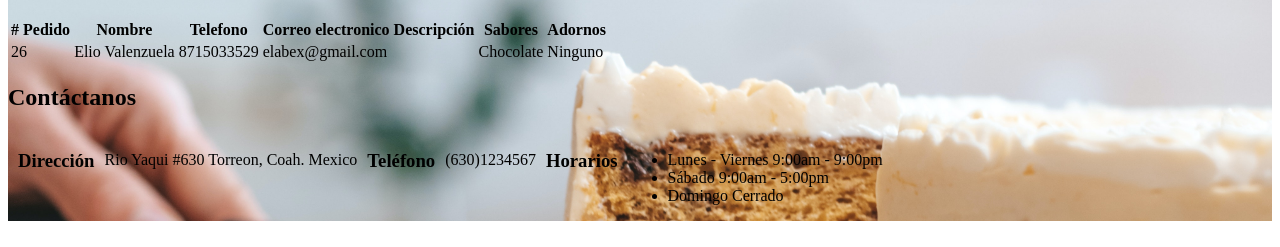
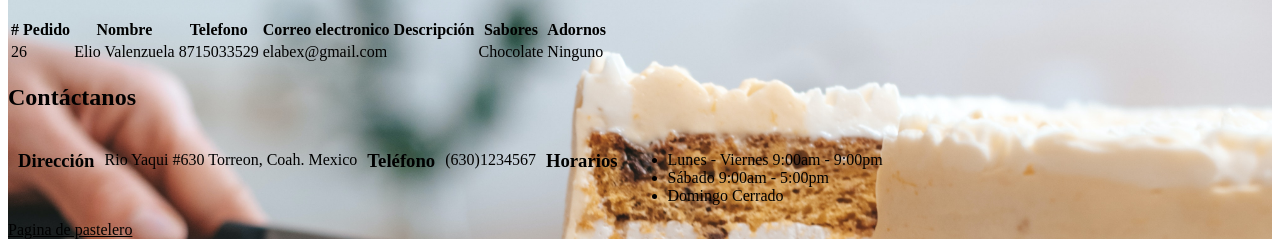
Before and after one commit to elabes/SweetTaste, a plain HTML site: page Pastelero.html in a window 1280 px wide. Shown: the part 623-870 px from the top of the page. Drawn offline with Linux system fonts and the light colour scheme.

Commit message:
añadido vinculo a pagina de pastelería

```diff
--- a/Pastelero.html
+++ b/Pastelero.html
@@ -103,6 +103,8 @@
                 </ul>
             </p>
             </span>
+            <br>
+            <a href="Pasteleria.html">Pagina de pastelero</a>
         </footer>
     </div>
     </div>
```
